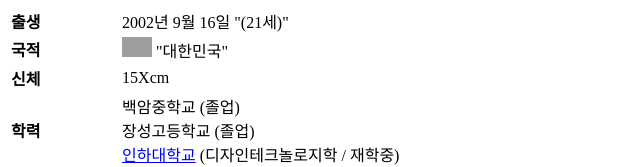
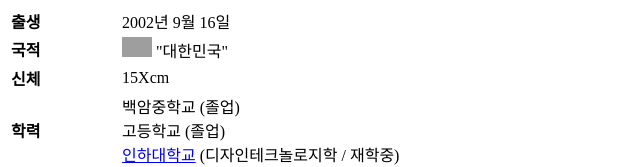
Before and after one commit to dohee02/doHeePark-cosmo, a plain HTML site: page index.html in a window 1280 px wide. Shown: the part 584-751 px from the top of the page, without its empty margins (0-640 px from the left). Drawn offline with Linux system fonts and the light colour scheme; grey boxes are pictures that could not be loaded.

Commit message:
3rd update

```diff
--- a/index.html
+++ b/index.html
@@ -69,7 +69,7 @@
             <div>
               <a>2002년</a>
               <a>9월 16일</a>
-              "(21세)"
+
             </div>
           </td>
         </tr>
@@ -114,7 +114,7 @@
               <a>백암중학교</a>
               <span>(졸업)</span>
               <br />
-              <a>장성고등학교</a>
+              <a>고등학교</a>
               <span>(졸업)</span>
               <br />
               <a
```
